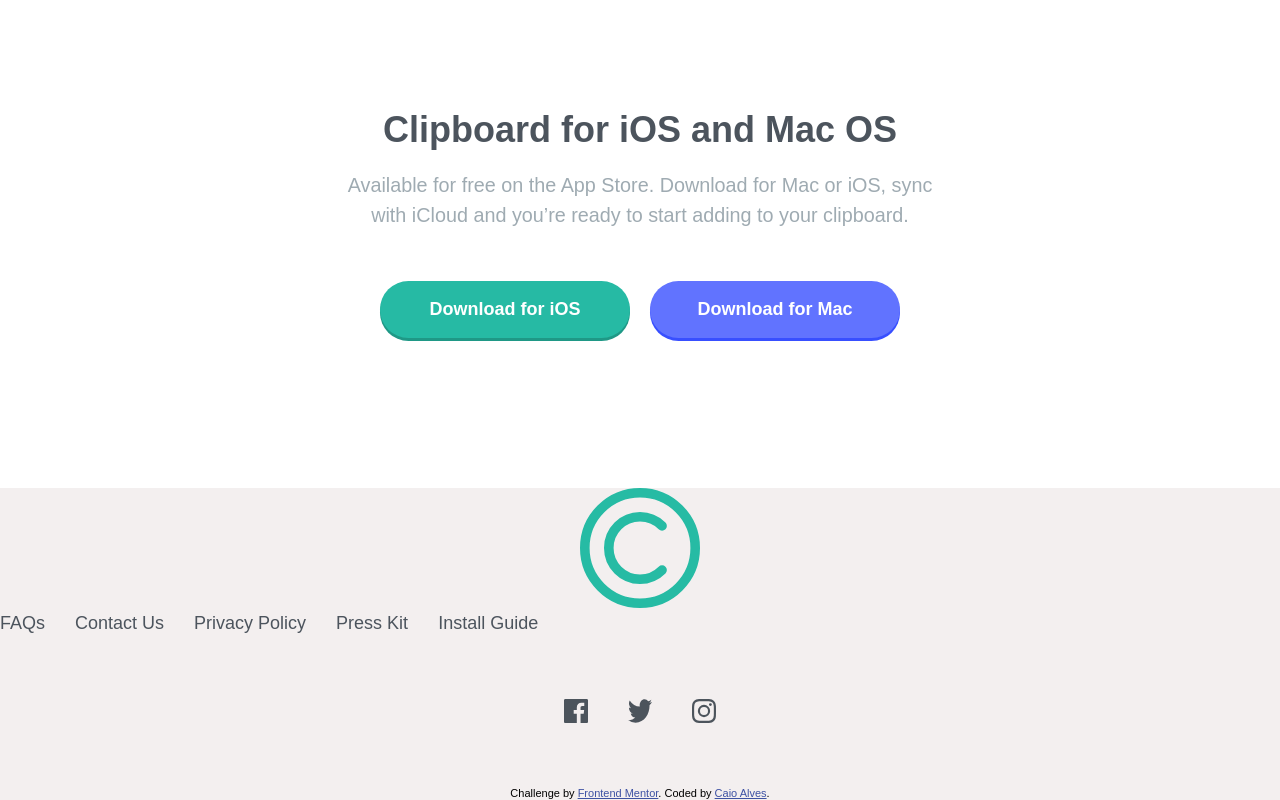
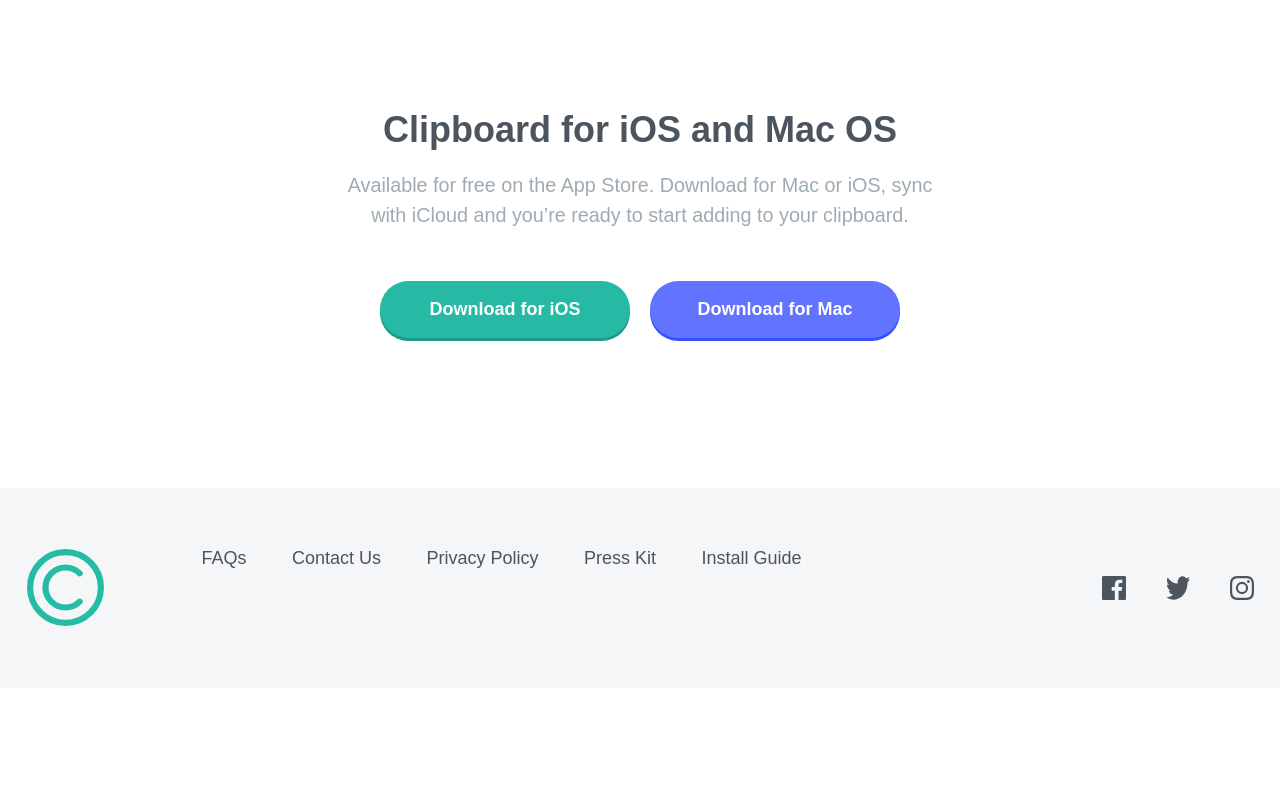
Before and after one commit to CaioAlq/Field-Academy, a plain HTML site: page HTML-CSS/clipboard-landing-page-master/index.html in a window 1280 px wide. Shown: the part 3338-4138 px from the top of the page. After the commit the page ends 4026 px from the top, so only its background shows below. Drawn offline with Linux system fonts and the light colour scheme; a web font is replaced by a local one.

Commit message:
fix: fix errors in desktop design footer

```diff
--- a/HTML-CSS/clipboard-landing-page-master/index.html
+++ b/HTML-CSS/clipboard-landing-page-master/index.html
@@ -152,6 +152,8 @@
   </main>
 
   <footer>
+    <div class="footer-container">
+      <div class="footer-logo-container">
         <img class="logo-footer" src="./images/logo.svg" alt="Logo" >
         <ul class="ul-footer">
           <li>FAQs</li>
@@ -160,17 +162,15 @@
           <li>Press Kit</li>
           <li>Install Guide</li>
         </ul>
+      </div>
 
       <div class="logo-footer-container">
         <img src="./images/icon-facebook.svg" alt="Logo Facebook">
         <img src="./images/icon-twitter.svg" alt="Logo Twitter">
         <img src="./images/icon-instagram.svg" alt="Logo Instagram">
       </div>
+    </div>
 
-    <p class="attribution">
-      Challenge by <a href="https://www.frontendmentor.io?ref=challenge" target="_blank">Frontend Mentor</a>.
-      Coded by <a href="#">Caio Alves</a>.
-    </p>
   </footer>
   </body>
 </html>
--- a/HTML-CSS/clipboard-landing-page-master/styles/footer.css
+++ b/HTML-CSS/clipboard-landing-page-master/styles/footer.css
@@ -1,18 +1,37 @@
 footer {
-    background-color: rgb(243, 239, 239) ;
+    display: flex;
+    background-color: #f5f6f8 ;
     position: absolute;
     left: 0;
+    height: 200px;
     width: 100%;
+    align-items: center;
+    justify-content: space-around;
 }
 
+.footer-container {
+    display: flex;
+    align-items: center;
+    justify-content: space-between;
+    gap: 300px;
+}
+
+.footer-logo-container {
+    display: flex;
+    gap: 50px;
+    align-items: center;
+    justify-content: space-between;
+}
 .logo-footer {
-    width: 120px;
+    width: 10%;
 }
 
 .ul-footer {
     color: hsl(210, 10%, 33%);
     display: flex;
-    gap: 30px;
+    justify-content: space-between;
+    width: 600px;
+    height: 80px;
 }
 
 .logo-footer-container {
@@ -24,7 +43,18 @@
 
 @media screen and (max-width: 376px) {
     footer {
-        background-color: rgb(243, 239, 239) ;
+        display: block;
+        background-color: #f5f6f8;
+        height: 0;
+    }
+
+    .footer-logo-container {
+        display: block;
+    }
+
+    .footer-container {
+        display: block;
+        padding-bottom: 10%;
     }
 
     .logo-footer {
--- a/HTML-CSS/clipboard-landing-page-master/styles/main.css
+++ b/HTML-CSS/clipboard-landing-page-master/styles/main.css
@@ -26,12 +26,10 @@
     flex-direction: column;
     align-items: center;
 }
-/* #computer {
-    position: absolute;
-    width: 40%;
-    left: -30px;
-    top: 1000px
-} */
+
+#computer {
+    width: 80%;
+}
 
 .list-container {
     display: flex;
```
Lines whose indentation alone changed are shown as unchanged.
